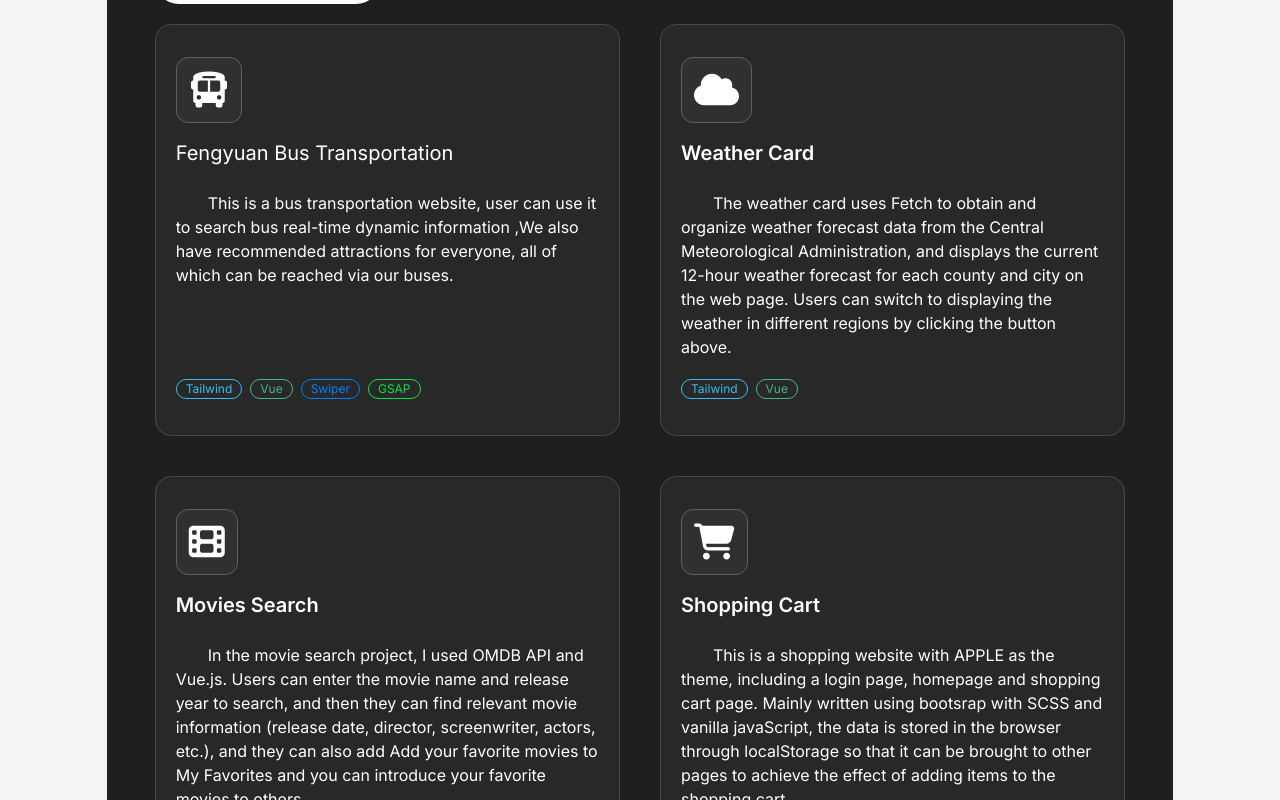
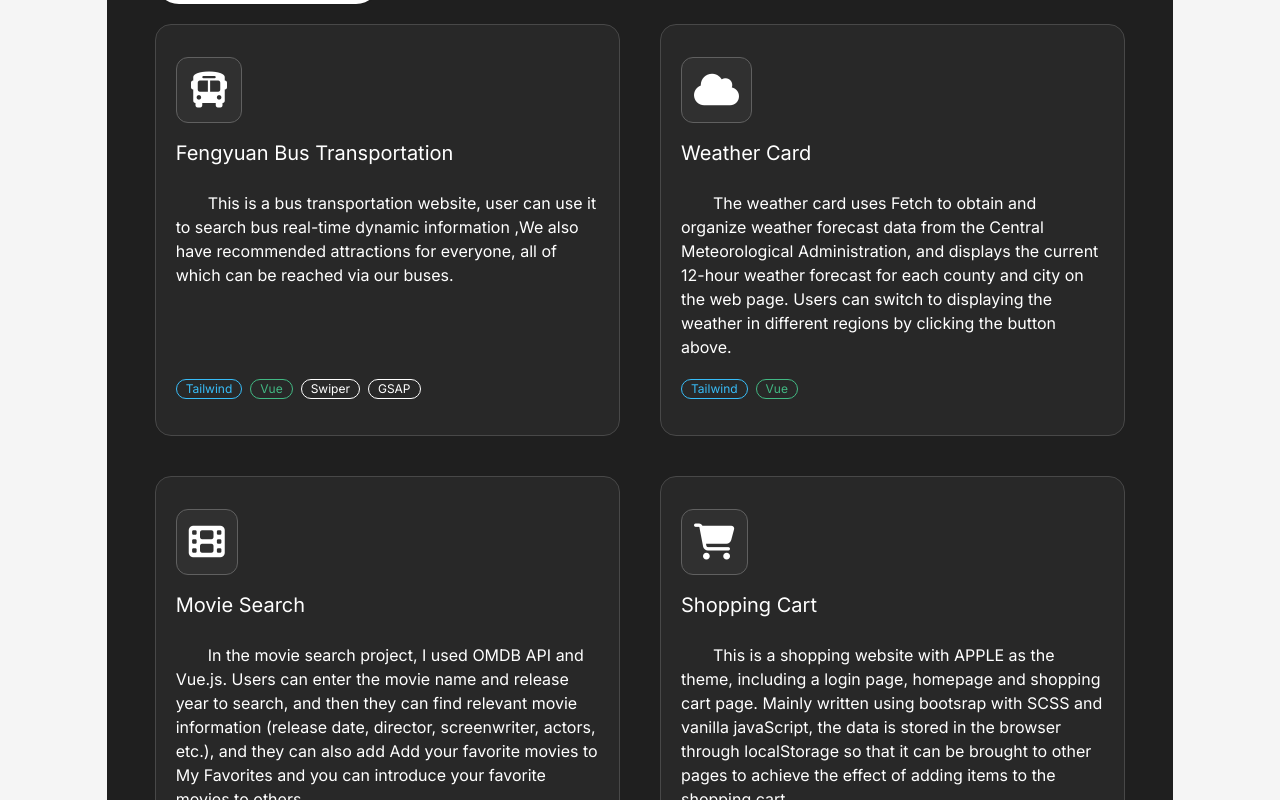
Before and after one commit to Liao-Chun-Ming/portfolio, a Vue app: page / in a window 1280 px wide. Shown: the part 1340-2140 px from the top of the page. Built offline with nearby package versions, Linux system fonts and the light colour scheme; what vue-sweetalert2 would draw is missing.

Commit message:
feat:update data

```diff
--- a/src/components/ProjectView.vue
+++ b/src/components/ProjectView.vue
@@ -2,6 +2,68 @@
 import { onMounted } from 'vue'
 import AOS from 'aos'
 import 'aos/dist/aos.css'
+
+const projectdata = [
+  {
+    name: 'Fengyuan Bus Transportation',
+    intro:
+      'This is a bus transportation website, user can use it to search bus real-time dynamic information ,We also have recommended attractions for everyone, all of which can be reached via our buses.',
+    url: 'https://fcu-11304-fengyuanbus.dev-hub.io/',
+    icon: 'fa-bus',
+    hashtag: [
+      { package: 'Tailwind', color: '#38BDF8' },
+      { package: 'Vue', color: '#42B883' },
+      { package: 'Swiper', color: '#0180FF' },
+      { package: 'GSAP', color: '#08E447' }
+    ]
+  },
+  {
+    name: 'Weather Card',
+    intro:
+      'The weather card uses Fetch to obtain and organize weather forecast data from the Central Meteorological Administration, and displays the current 12-hour weather forecast for each county and city on the web page. Users can switch to displaying the weather in different regions by clicking the button above.',
+    url: 'https://monky6503.github.io/weather-Vue-/',
+    icon: 'fa-cloud',
+    hashtag: [
+      { package: 'Tailwind', color: '#38BDF8' },
+      { package: 'Vue', color: '#42B883' }
+    ]
+  },
+  {
+    name: 'Movie Search',
+    intro:
+      'In the movie search project, I used OMDB API and Vue.js. Users can enter the movie name and release year to search, and then they can find relevant movie information (release date, director, screenwriter, actors, etc.), and they can also add Add your favorite movies to My Favorites and you can introduce your favorite movies to others.',
+    url: 'https://monky6503.github.io/movie-Vue-/',
+    icon: 'fa-film',
+    hashtag: [
+      { package: 'Tailwind', color: '#38BDF8' },
+      { package: 'Vue', color: '#42B883' }
+    ]
+  },
+  {
+    name: 'Shopping Cart',
+    intro:
+      'This is a shopping website with APPLE as the theme, including a login page, homepage and shopping cart page. Mainly written using bootsrap with SCSS and vanilla javaScript, the data is stored in the browser through localStorage so that it can be brought to other pages to achieve the effect of adding items to the shopping cart.',
+    url: 'https://monky6503.github.io/Shopping-Cart/',
+    icon: 'fa-cart-shopping',
+    hashtag: [
+      { package: 'Bootstrap', color: '#b57dff' },
+      { package: 'SCSS', color: '#f84600' },
+      { package: 'JavaScript', color: '#F8D900' }
+    ]
+  },
+  {
+    name: 'Color Game',
+    intro:
+      'This is a game that challenges eye recognition. You have to click on the squares of different colors to advance to the next level. If you answer incorrectly, points will be deducted. The further you go to the later levels, the harder it will be to distinguish them.',
+    url: 'https://monky6503.github.io/colorGame-Vue-/',
+    icon: 'fa-palette',
+    hashtag: [
+      { package: 'Tailwind', color: '#38BDF8' },
+      { package: 'Vue', color: '#42B883' }
+    ]
+  }
+]
+
 onMounted(() => {
   AOS.init()
 })
@@ -24,135 +86,35 @@ onMounted(() => {
         class="w-full grid grid-cols-1 lg:grid-cols-2 3xl:grid-cols-4 justify-center gap-10 text-white"
       >
         <div
+          v-for="(item, index) in projectdata"
+          :key="index"
           class="px-5 py-8 bg-[#282828] border border-[#484848] rounded-2xl flex flex-col justify-between"
           data-aos="zoom-in"
         >
           <div>
             <i
-              class="fa-solid fa-bus p-3 text-2xl sm:text-4xl bg-[#303030] border border-[#606060] rounded-xl"
+              class="fa-solid p-3 text-2xl sm:text-4xl bg-[#303030] border border-[#606060] rounded-xl"
+              :class="item.icon"
             ></i>
             <a
-              href="https://fcu-11304-fengyuanbus.dev-hub.io/"
+              :href="item.url"
               target="_blank"
-              class="inline-block md:block ml-3 md:ml-0 mt-4 mb-2 text-white text-xl"
-              >Fengyuan Bus Transportation</a
+              class="inline-block md:block ml-3 md:ml-0 mt-4 mb-2 text-white text-xl hover:text-[#ff8800]"
+              >{{ item.name }}</a
             >
             <p class="text-[#fff] text-sm sm:text-base py-3 md:py-4 indent-8">
-              This is a bus transportation website, user can use it to search bus real-time dynamic
-              information ,We also have recommended attractions for everyone, all of which can be
-              reached via our buses.
+              {{ item.intro }}
             </p>
           </div>
           <div class="flex flex-wrap items-center gap-2 py-1">
-            <div class="badge badge-outline text-[#38BDF8] text-xs">Tailwind</div>
-            <div class="badge badge-outline text-[#42B883] text-xs">Vue</div>
-            <div class="badge badge-outline text-[#0180FF] text-xs">Swiper</div>
-            <div class="badge badge-outline text-[#08E447] text-xs">GSAP</div>
-          </div>
-        </div>
-        <div
-          class="px-5 py-8 bg-[#282828] border border-[#484848] rounded-2xl flex flex-col justify-between"
-          data-aos="zoom-in"
-        >
-          <div>
-            <i
-              class="fa-solid fa-cloud p-3 text-2xl sm:text-4xl bg-[#303030] border border-[#606060] rounded-xl"
-            ></i>
-            <a
-              href="https://monky6503.github.io/weather-Vue-/"
-              target="_blank"
-              class="inline-block md:block ml-3 md:ml-0 mt-4 mb-2 text-white text-xl font-semibold"
-              >Weather Card</a
+            <div
+              v-for="(pkg, index) in item.hashtag"
+              :key="index"
+              class="badge badge-outline text-xs"
+              :class="`text-[${pkg.color}]`"
             >
-            <p class="text-[#fff] text-sm sm:text-base py-3 md:py-4 indent-8">
-              The weather card uses Fetch to obtain and organize weather forecast data from the
-              Central Meteorological Administration, and displays the current 12-hour weather
-              forecast for each county and city on the web page. Users can switch to displaying the
-              weather in different regions by clicking the button above.
-            </p>
-          </div>
-          <div class="flex flex-wrap items-center gap-2 py-1">
-            <div class="badge badge-outline text-[#38BDF8] text-xs">Tailwind</div>
-            <div class="badge badge-outline text-[#42B883] text-xs">Vue</div>
-          </div>
-        </div>
-        <div
-          class="px-5 py-8 bg-[#282828] border border-[#484848] rounded-2xl flex flex-col justify-between"
-          data-aos="zoom-in"
-        >
-          <div>
-            <i
-              class="fa-solid fa-film p-3 text-2xl sm:text-4xl bg-[#303030] border border-[#606060] rounded-xl"
-            ></i>
-            <a
-              href="https://monky6503.github.io/movie-Vue-/"
-              target="_blank"
-              class="inline-block md:block ml-3 md:ml-0 mt-4 mb-2 text-white text-xl font-semibold"
-              >Movies Search</a
-            >
-            <p class="text-[#fff] text-sm sm:text-base py-3 md:py-4 indent-8">
-              In the movie search project, I used OMDB API and Vue.js. Users can enter the movie
-              name and release year to search, and then they can find relevant movie information
-              (release date, director, screenwriter, actors, etc.), and they can also add Add your
-              favorite movies to My Favorites and you can introduce your favorite movies to others.
-            </p>
-          </div>
-          <div class="flex flex-wrap items-center gap-2 py-1">
-            <div class="badge badge-outline text-[#38BDF8] text-xs">Tailwind</div>
-            <div class="badge badge-outline text-[#42B883] text-xs">Vue</div>
-          </div>
-        </div>
-        <div
-          class="px-5 py-8 bg-[#282828] border border-[#484848] rounded-2xl flex flex-col justify-between"
-          data-aos="zoom-in"
-        >
-          <div>
-            <i
-              class="fa-solid fa-cart-shopping p-3 text-2xl sm:text-4xl bg-[#303030] border border-[#606060] rounded-xl"
-            ></i>
-            <a
-              href="https://monky6503.github.io/Shopping-Cart/"
-              target="_blank"
-              class="inline-block md:block ml-3 md:ml-0 mt-4 mb-2 text-white text-xl font-semibold"
-              >Shopping Cart</a
-            >
-            <p class="text-[#fff] text-sm sm:text-base py-3 md:py-4 indent-8">
-              This is a shopping website with APPLE as the theme, including a login page, homepage
-              and shopping cart page. Mainly written using bootsrap with SCSS and vanilla
-              javaScript, the data is stored in the browser through localStorage so that it can be
-              brought to other pages to achieve the effect of adding items to the shopping cart.
-            </p>
-          </div>
-          <div class="flex flex-wrap items-center gap-2 py-1">
-            <div class="badge badge-outline text-[#b57dff] text-xs">Bootstrap</div>
-            <div class="badge badge-outline text-[#f84600] text-xs">SCSS</div>
-            <div class="badge badge-outline text-[#F8D900] text-xs">JavaScript</div>
-          </div>
-        </div>
-        <div
-          class="px-5 py-8 bg-[#282828] border border-[#484848] rounded-2xl flex flex-col justify-between"
-          data-aos="zoom-in"
-        >
-          <div>
-            <i
-              class="fa-solid fa-palette p-3 text-2xl sm:text-4xl bg-[#303030] border border-[#606060] rounded-xl"
-            ></i>
-            <a
-              href="https://monky6503.github.io/colorGame-Vue-/"
-              target="_blank"
-              class="inline-block md:block ml-3 md:ml-0 mt-4 mb-2 text-white text-xl"
-              >Color Game</a
-            >
-            <p class="text-[#fff] text-sm sm:text-base py-3 md:py-4 indent-8">
-              This is a game that challenges eye recognition. You have to click on the squares of
-              different colors to advance to the next level. If you answer incorrectly, points will
-              be deducted. The further you go to the later levels, the harder it will be to
-              distinguish them.
-            </p>
-          </div>
-          <div class="flex flex-wrap items-center gap-2 py-1">
-            <div class="badge badge-outline text-[#38BDF8] text-xs">Tailwind</div>
-            <div class="badge badge-outline text-[#42B883] text-xs">Vue</div>
+              {{ pkg.package }}
+            </div>
           </div>
         </div>
       </div>
```
